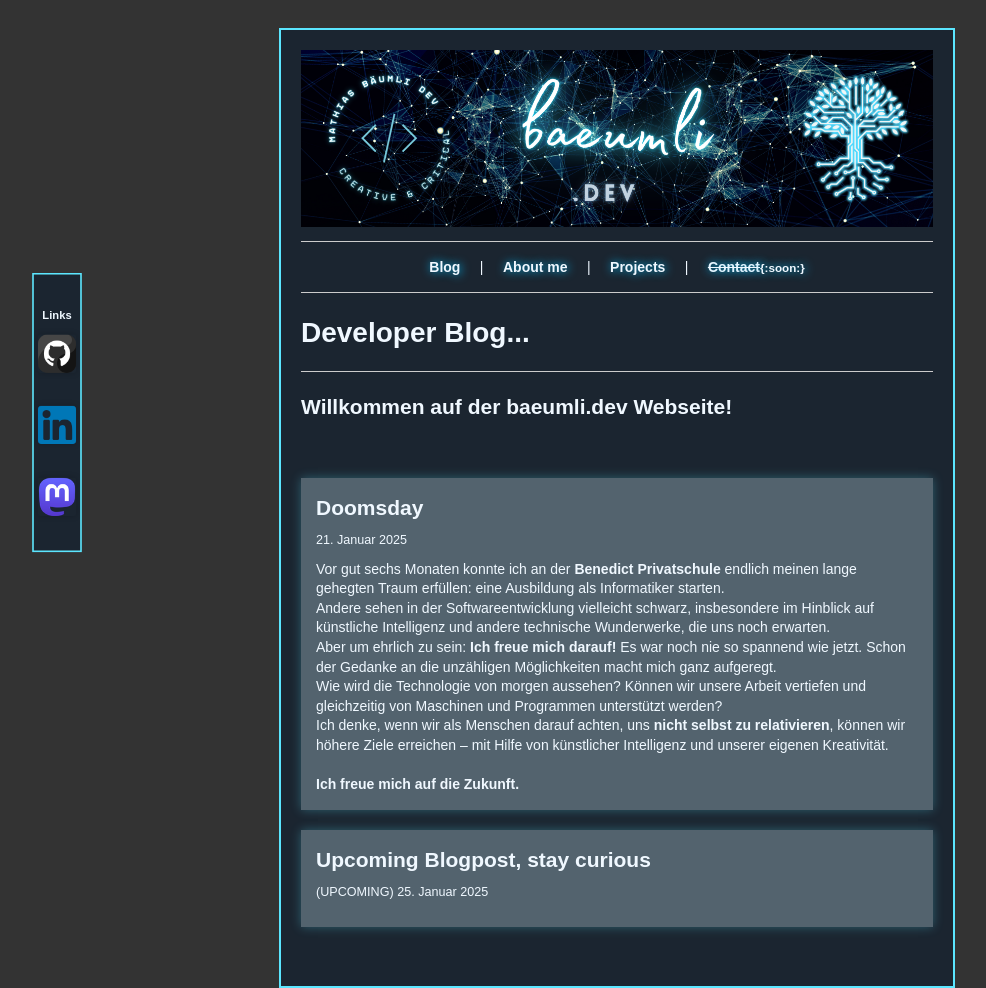
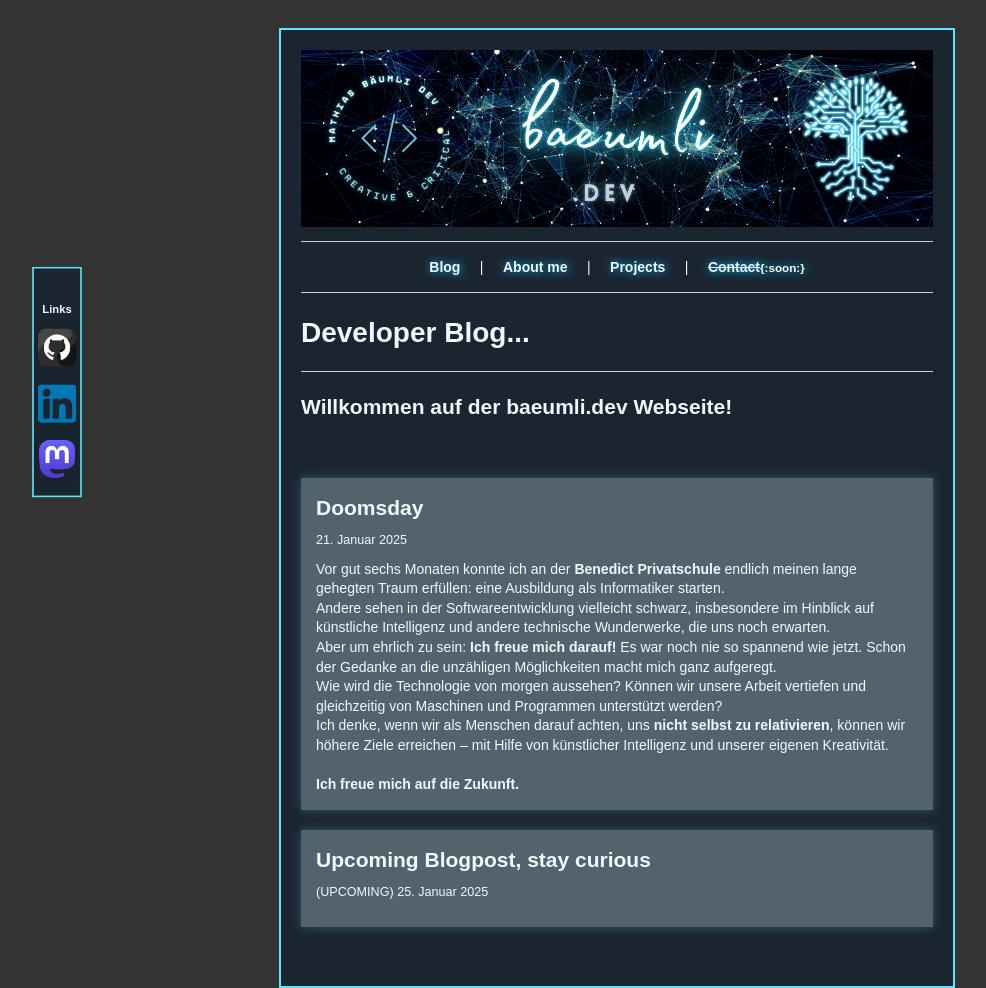
Before and after one commit to Lunyxium/a-quo, a website built with webpack: page index.html in a window 1280 px wide. Shown: the top 988 px of the page, without its empty margins (23-1009 px from the left). Built offline with nearby package versions, Linux system fonts and the light colour scheme.

Commit message:
Update index.html

```diff
--- a/index.html
+++ b/index.html
@@ -65,12 +65,12 @@
 </div> <!-- div center end-->
   <div class="sidebar">
     <p style="text-align:center;">
-      <br><strong>Links</strong><br>
+      <br><strong>Links</strong>
     </p>
     <p style="text-align:center;">
-      <a href="https://github.com/Lunyxium" target="_blank" rel="noopener noreferrer"><img src="./img/github.png" alt="Link to my GitHub profile" style="width:48px;height:48px;"></a><br><br>
-      <a href="https://www.linkedin.com/in/mbaeumli/" target="_blank" rel="noopener noreferrer"><img src="./img/linkedin.png" alt="Link to my LinkedIn profile" style="width:48px;height:48px;"></a><br><br>
-      <a href="https://mastodon.social/@mattwooden" target="_blank" rel="noopener noreferrer"><img src="./img/mastodon.png" alt="Link to my Mastodon profile" style="width:48px;height:48px;"></a><br>
+      <a href="https://github.com/Lunyxium" target="_blank" rel="noopener noreferrer"><img src="./img/github.png" alt="Link to my GitHub profile" style="width:48px;height:48px;"></a><br>
+      <a href="https://www.linkedin.com/in/mbaeumli/" target="_blank" rel="noopener noreferrer"><img src="./img/linkedin.png" alt="Link to my LinkedIn profile" style="width:48px;height:48px;"></a><br>
+      <a href="https://mastodon.social/@mattwooden" target="_blank" rel="noopener noreferrer"><img src="./img/mastodon.png" alt="Link to my Mastodon profile" style="width:48px;height:48px;"></a>
     </p>
   </div>
   <footer>
```
